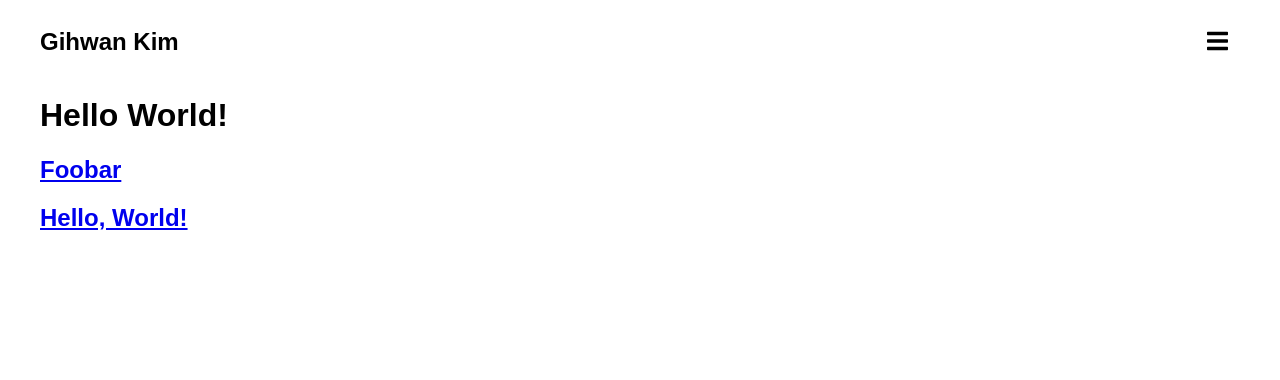
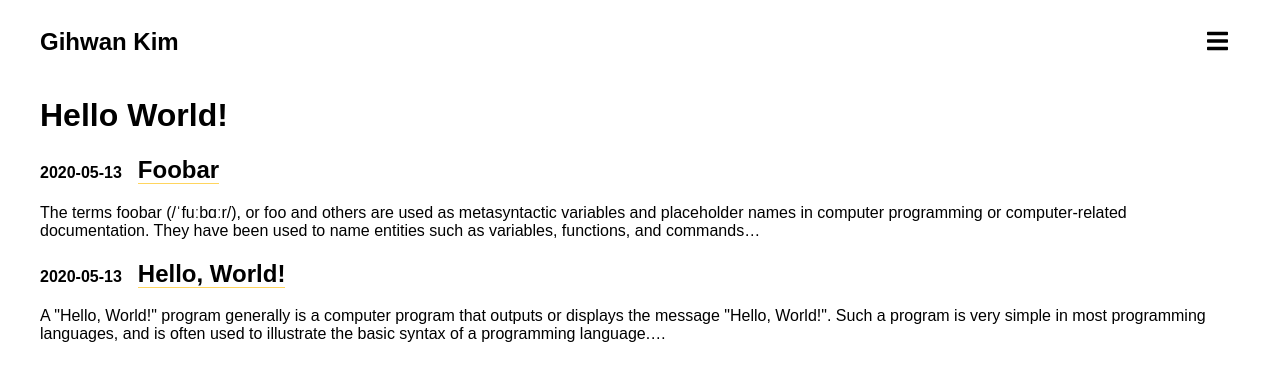
Before and after one commit to 0x1306e6d/gihwan.dev, a Gatsby site: page / in a window 1280 px wide. Built offline with nearby package versions, Linux system fonts and the light colour scheme; Gatsby itself is replaced by a stand-in of ours.

Commit message:
Style article links

```diff
--- a/src/components/article-link.js
+++ b/src/components/article-link.js
@@ -1,17 +1,34 @@
 import React from "react"
 import PropTypes from "prop-types"
+import styled from "styled-components"
 import { Link } from "gatsby"
+
+const StyledArticleLink = styled(props => <Link {...props} />)`
+  color: #000000;
+  text-decoration: none;
+  border-bottom: 1px solid #ffd55e;
+`
+
+const StyledArticleDate = styled.span`
+  margin-right: 1rem;
+  font-size: 1rem;
+`
 
 const ArticleLink = ({ article }) => (
   <div>
-    <Link to={article.frontmatter.slug}>
-      <h2>{article.frontmatter.title}</h2>
-    </Link>
+    <h2>
+      <StyledArticleDate>{article.frontmatter.date}</StyledArticleDate>
+      <StyledArticleLink to={article.frontmatter.slug}>
+        {article.frontmatter.title}
+      </StyledArticleLink>
+    </h2>
+    <p>{article.excerpt}</p>
   </div>
 )
 
 ArticleLink.propTypes = {
   article: PropTypes.shape({
+    excerpt: PropTypes.string.isRequired,
     frontmatter: PropTypes.shape({
       slug: PropTypes.string.isRequired,
       date: PropTypes.string.isRequired,
--- a/src/components/article-list.js
+++ b/src/components/article-list.js
@@ -14,6 +14,7 @@ const ArticleList = ({ articles }) => (
 ArticleList.propTypes = {
   articles: PropTypes.arrayOf(
     PropTypes.shape({
+      excerpt: PropTypes.string.isRequired,
       frontmatter: PropTypes.shape({
         slug: PropTypes.string.isRequired,
         date: PropTypes.string.isRequired,
```
